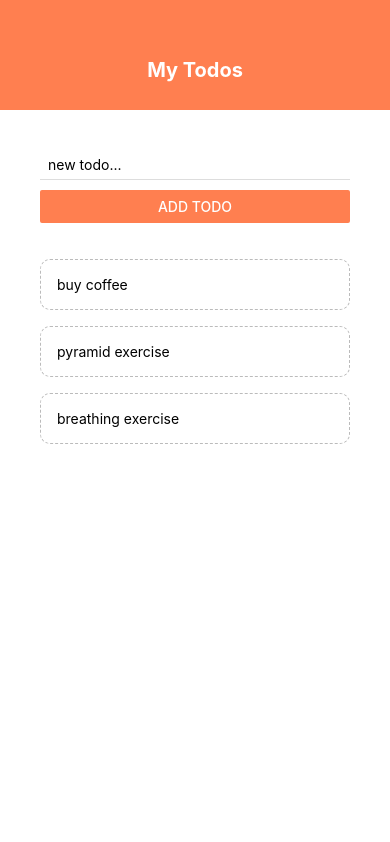
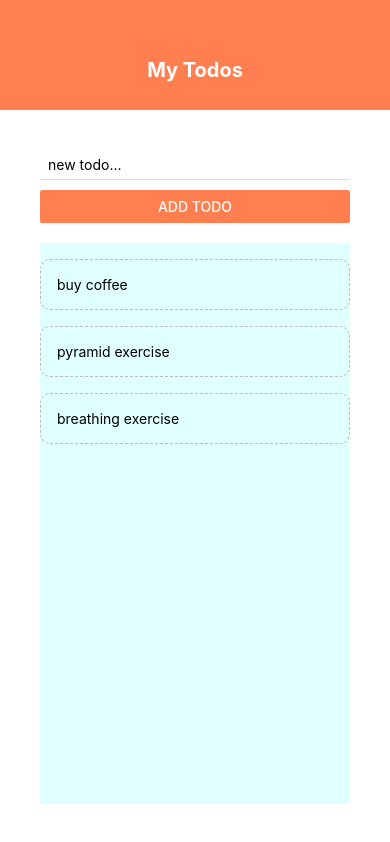
Before and after one commit to Jitgitbit/react-native-exercise-two, a React Native app: screen / in a window 390 px wide. Built offline with nearby package versions, Linux system fonts and the light colour scheme.

Commit message:
no more scrolling off the screen with FLEXBOX !

```diff
--- a/App.js
+++ b/App.js
@@ -61,8 +61,11 @@ const styles = StyleSheet.create({
   },
   content: {
     padding: 40,
+    flex:1
   },
   list: {
     marginTop: 20,
+    backgroundColor:'lightcyan',
+    flex:1
   }
 });
```
